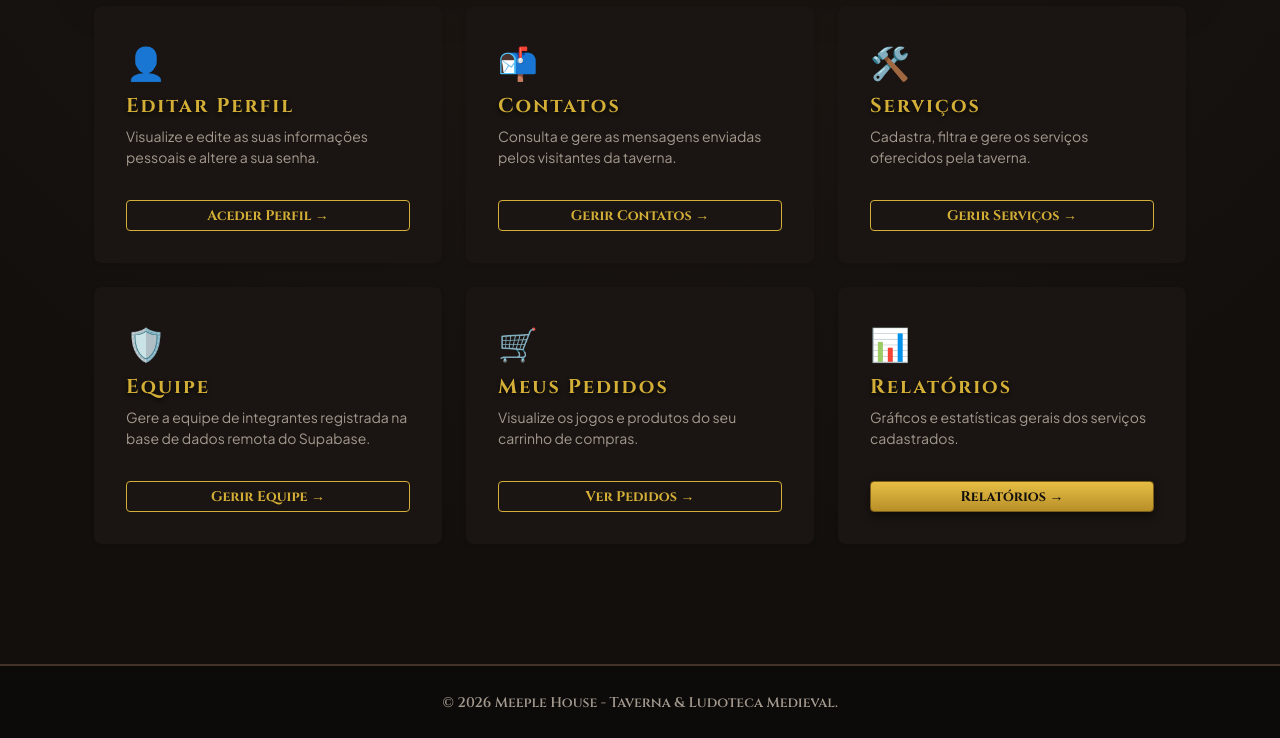
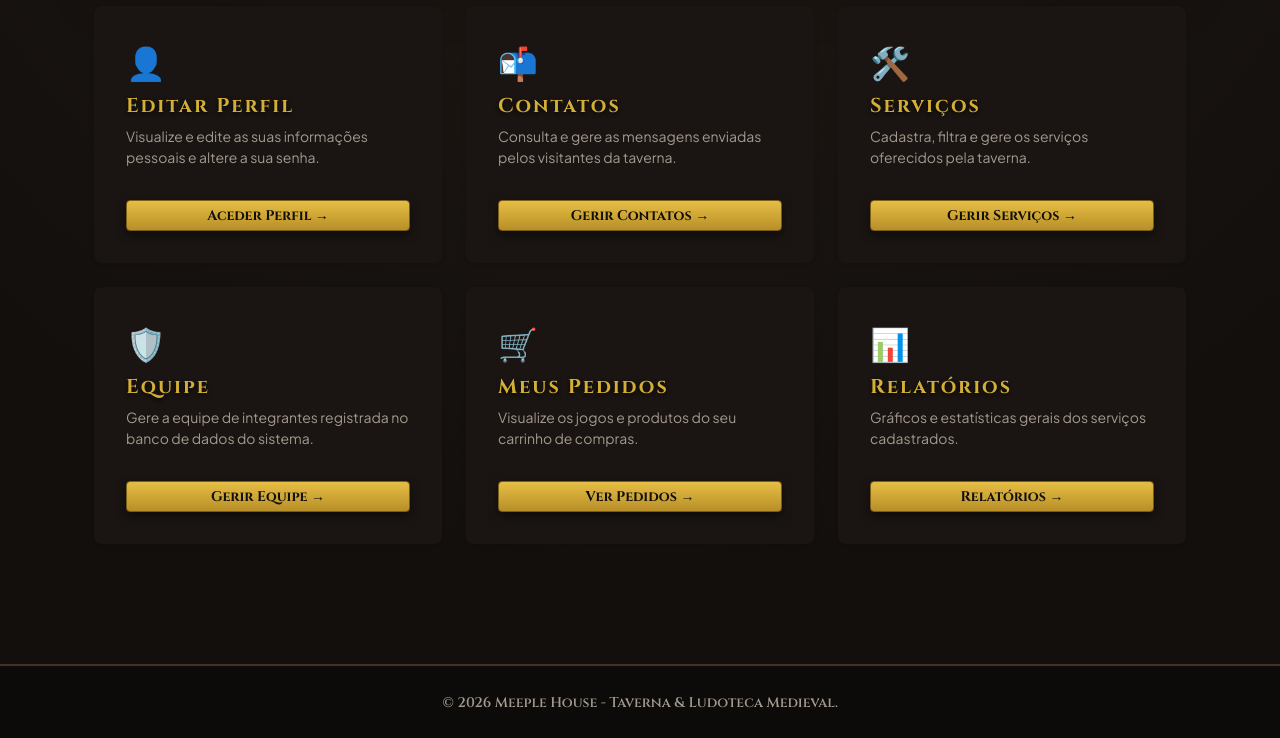
Before and after one commit to YohanAlencar/meeple-house-taverna, a Django app: page /dashboard/ in a window 1280 px wide. Shown: the part 379-1117 px from the top of the page. Run offline with Django 5.2, Linux system fonts and the light colour scheme; a user stored in the database is signed in; data comes from the database, SQL or seed files in the repository.

Commit message:
Padroniza botões da dashboard e adiciona aviso de permissão para usuário comum

```diff
--- a/taverna/templates/taverna/dashboard.html
+++ b/taverna/templates/taverna/dashboard.html
@@ -2,6 +2,14 @@
 {% block content %}
 
 <div class="container py-4">
+    {% if messages %}
+        {% for message in messages %}
+            <div class="alert alert-warning mb-4" role="alert">
+                {{ message }}
+            </div>
+        {% endfor %}
+    {% endif %}
+
     <!-- Cabeçalho do Dashboard -->
     <div class="p-4 p-md-5 mb-4 rounded-3 shadow-lg" style="background: linear-gradient(135deg, #1f1813 0%, #120e0b 100%); border: 1px solid var(--wood-border);">
         <span class="badge px-3 py-1 mb-2" style="background-color: var(--wood-border); color: var(--gold-amber); font-family: 'Cinzel', serif;">PAINEL DO AVENTUREIRO</span>
@@ -23,7 +31,7 @@
                         <h5 class="fw-bold" style="color: var(--gold-amber); font-family: 'Cinzel', serif;">Editar Perfil</h5>
                         <p class="text-muted small">Visualize e edite as suas informações pessoais e altere a sua senha.</p>
                     </div>
-                    <a href="{% url 'editar_perfil' %}" class="btn btn-outline-warning btn-sm mt-3 w-100 fw-bold">Aceder Perfil →</a>
+                    <a href="{% url 'editar_perfil' %}" class="btn btn-warning btn-sm mt-3 w-100 fw-bold">Aceder Perfil →</a>
                 </div>
             </div>
         </div>
@@ -37,7 +45,7 @@
                         <h5 class="fw-bold" style="color: var(--gold-amber); font-family: 'Cinzel', serif;">Contatos</h5>
                         <p class="text-muted small">Consulta e gere as mensagens enviadas pelos visitantes da taverna.</p>
                     </div>
-                    <a href="{% url 'gerenciar_contatos' %}" class="btn btn-outline-warning btn-sm mt-3 w-100 fw-bold">Gerir Contatos →</a>
+                    <a href="{% url 'gerenciar_contatos' %}" class="btn btn-warning btn-sm mt-3 w-100 fw-bold">Gerir Contatos →</a>
                 </div>
             </div>
         </div>
@@ -51,7 +59,7 @@
                         <h5 class="fw-bold" style="color: var(--gold-amber); font-family: 'Cinzel', serif;">Serviços</h5>
                         <p class="text-muted small">Cadastra, filtra e gere os serviços oferecidos pela taverna.</p>
                     </div>
-                    <a href="{% url 'gerenciar_servicos' %}" class="btn btn-outline-warning btn-sm mt-3 w-100 fw-bold">Gerir Serviços →</a>
+                    <a href="{% url 'gerenciar_servicos' %}" class="btn btn-warning btn-sm mt-3 w-100 fw-bold">Gerir Serviços →</a>
                 </div>
             </div>
         </div>
@@ -63,9 +71,9 @@
                     <div>
                         <div class="fs-2 mb-2">🛡️</div>
                         <h5 class="fw-bold" style="color: var(--gold-amber); font-family: 'Cinzel', serif;">Equipe</h5>
-                        <p class="text-muted small">Gere a equipe de integrantes registrada na base de dados remota do Supabase.</p>
+                        <p class="text-muted small">Gere a equipe de integrantes registrada no banco de dados do sistema.</p>
                     </div>
-                    <a href="{% url 'gerenciar_equipe' %}" class="btn btn-outline-warning btn-sm mt-3 w-100 fw-bold">Gerir Equipe →</a>
+                    <a href="{% url 'gerenciar_equipe' %}" class="btn btn-warning btn-sm mt-3 w-100 fw-bold">Gerir Equipe →</a>
                 </div>
             </div>
         </div>
@@ -79,7 +87,7 @@
                         <h5 class="fw-bold" style="color: var(--gold-amber); font-family: 'Cinzel', serif;">Meus Pedidos</h5>
                         <p class="text-muted small">Visualize os jogos e produtos do seu carrinho de compras.</p>
                     </div>
-                    <a href="{% url 'meus_pedidos' %}" class="btn btn-outline-warning btn-sm mt-3 w-100 fw-bold">Ver Pedidos →</a>
+                    <a href="{% url 'meus_pedidos' %}" class="btn btn-warning btn-sm mt-3 w-100 fw-bold">Ver Pedidos →</a>
                 </div>
             </div>
         </div>
--- a/taverna/templates/taverna/quem_somos.html
+++ b/taverna/templates/taverna/quem_somos.html
@@ -51,7 +51,7 @@
     <div class="col-12 text-center py-5">
         <div class="card p-5 bg-dark border-secondary">
             <h3 class="text-warning mb-3">A Taverna está vazia!</h3>
-            <p class="text-muted">Nenhum membro da equipe foi registado na tabela <code class="text-warning">integrantes</code> do Supabase de momento.</p>
+            <p class="text-muted">Nenhum membro da equipe foi registrado na tabela <code class="text-warning">integrantes</code> do Supabase de momento.</p>
         </div>
     </div>
     {% endfor %}
@@ -69,7 +69,7 @@
     <div class="col-md-6">
         <div class="p-4 rounded shadow-lg text-center" style="background-color: var(--wood-dark); border: 1px solid var(--wood-border);">
             <span style="font-size: 4rem;">🎲☕⚔️</span>
-            <h4 class="text-warning mt-3">Mais de 300 Jogos na Ludoteca</h4>
+            <h4 class="text-warning mt-3">Mais de 100 Jogos na Ludoteca</h4>
             <p class="text-muted small mb-0">Espaços adaptados para campanhas de RPG e sessões casuais de fim de semana.</p>
         </div>
     </div>
--- a/taverna/views.py
+++ b/taverna/views.py
@@ -1,7 +1,8 @@
+from functools import wraps
 import json
 from django.contrib import messages
 from django.contrib.auth import login
-from django.contrib.auth.decorators import login_required, user_passes_test
+from django.contrib.auth.decorators import login_required
 from django.contrib.auth.forms import AuthenticationForm, UserCreationForm
 from django.db.models import Count
 from django.shortcuts import get_object_or_404, redirect, render
@@ -44,6 +45,21 @@ PRODUTOS_API_FALLBACK = [
 
 def eh_admin(user):
     return user.is_authenticated and (user.is_staff or user.is_superuser)
+
+
+def apenas_admin(view_func):
+    @wraps(view_func)
+    def _wrapped(request, *args, **kwargs):
+        if not request.user.is_authenticated:
+            return redirect("login")
+        if not eh_admin(request.user):
+            messages.error(
+                request, "Você não tem permissão para acessar essa página."
+            )
+            return redirect("dashboard")
+        return view_func(request, *args, **kwargs)
+
+    return _wrapped
 
 
 def home(request):
@@ -239,7 +255,7 @@ def editar_perfil(request):
     return render(request, "taverna/editar_perfil.html")
 
 
-@user_passes_test(eh_admin, login_url="dashboard")
+@apenas_admin
 def gerenciar_contatos(request):
     contatos = ContatoMensagem.objects.all().order_by("-data_envio")
     return render(
@@ -247,7 +263,7 @@ def gerenciar_contatos(request):
     )
 
 
-@user_passes_test(eh_admin, login_url="dashboard")
+@apenas_admin
 def gerenciar_servicos(request):
     servicos = Produto.objects.all().select_related("categoria")
     categorias = Categoria.objects.all()
@@ -279,7 +295,7 @@ def gerenciar_servicos(request):
     return render(request, "taverna/gerenciar_servicos.html", contexto)
 
 
-@user_passes_test(eh_admin, login_url="dashboard")
+@apenas_admin
 def cadastrar_servico(request):
     categorias = Categoria.objects.all()
     if request.method == "POST":
@@ -310,7 +326,7 @@ def cadastrar_servico(request):
     )
 
 
-@user_passes_test(eh_admin, login_url="dashboard")
+@apenas_admin
 def editar_servico(request, servico_id):
     servico = get_object_or_404(Produto, id=servico_id)
     categorias = Categoria.objects.all()
@@ -336,7 +352,7 @@ def editar_servico(request, servico_id):
     )
 
 
-@user_passes_test(eh_admin, login_url="dashboard")
+@apenas_admin
 def excluir_servico(request, servico_id):
     servico = get_object_or_404(Produto, id=servico_id)
     servico.delete()
@@ -344,7 +360,7 @@ def excluir_servico(request, servico_id):
     return redirect("gerenciar_servicos")
 
 
-@user_passes_test(eh_admin, login_url="dashboard")
+@apenas_admin
 def gerenciar_equipe(request):
     if request.method == "POST":
         nome = request.POST.get("nome")
@@ -367,7 +383,7 @@ def gerenciar_equipe(request):
     )
 
 
-@user_passes_test(eh_admin, login_url="dashboard")
+@apenas_admin
 def editar_integrante(request, integrante_id):
     integrante = get_object_or_404(Integrante, id=integrante_id)
 
@@ -388,7 +404,7 @@ def editar_integrante(request, integrante_id):
     )
 
 
-@user_passes_test(eh_admin, login_url="dashboard")
+@apenas_admin
 def excluir_integrante(request, integrante_id):
     integrante = get_object_or_404(Integrante, id=integrante_id)
     integrante.delete()
@@ -396,7 +412,7 @@ def excluir_integrante(request, integrante_id):
     return redirect("gerenciar_equipe")
 
 
-@user_passes_test(eh_admin, login_url="dashboard")
+@apenas_admin
 def relatorios(request):
     total_servicos = Produto.objects.count()
     servicos_ativos = Produto.objects.filter(ativo=True).count()
```
